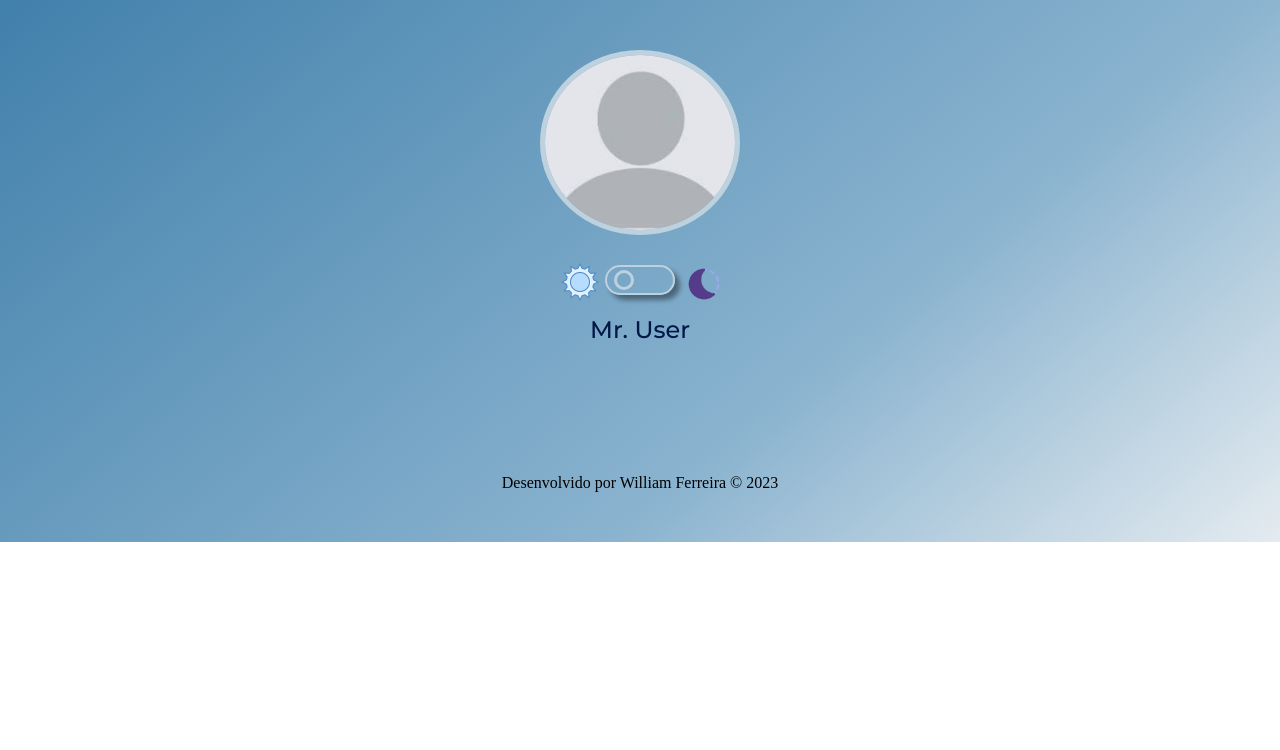
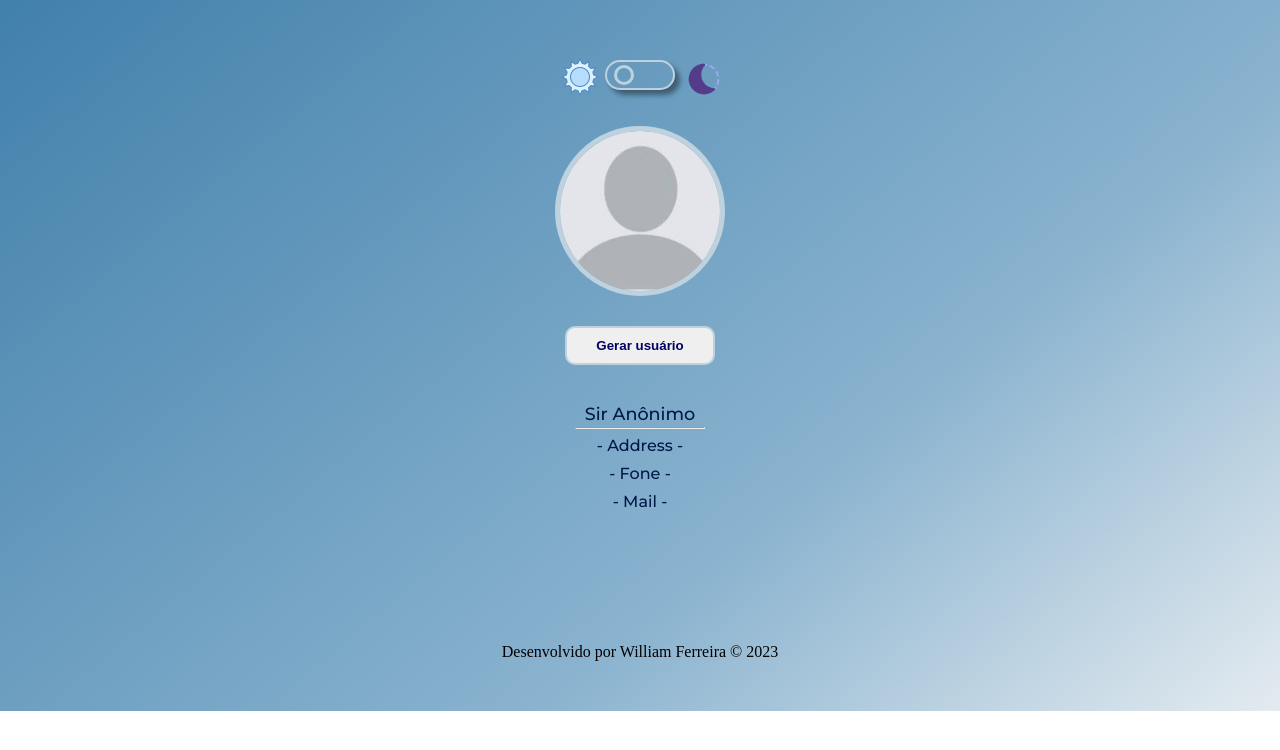
Before and after one commit to william-fs/random_user, a plain HTML site: page index.html in a window 1280 px wide. Drawn offline with Linux system fonts and the light colour scheme; no server answers.

Commit message:
Finalizado a lógica de requisição da API e implementação no html

```diff
--- a/index.html
+++ b/index.html
@@ -3,7 +3,7 @@
 <head>
     <meta charset="UTF-8">
     <meta name="viewport" content="width=device-width, initial-scale=1.0">
-    <title>Links Sociais</title>
+    <title>Random User</title>
 
     <link rel="preconnect" href="https://fonts.googleapis.com">
     <link rel="preconnect" href="https://fonts.gstatic.com" crossorigin>
@@ -16,10 +16,6 @@
         <div class="container">
             <div class="usuario">
                 <div class="container">
-                    <img class="avatar" src="img/avatar.png" alt="">
-                </div>
-                <div class="container">
-
                     <label class="check" for="mode-color">
                         <img class="icon light-icon" src="img/light-icon.png" alt="">
                         <span class="check-center">
@@ -27,9 +23,20 @@
                         </span>
                         <img class="icon dark-icon" src="img/dark-icon.png" alt="">
                     </label>
-
                 </div>
-                <h2>Mr. User</h2>
+                <br>
+                <br>
+                <div class="container">
+                    <img id="imgUser"" class="avatar" src="img/avatar.png" alt="">
+                </div>
+                <button id="btnGerar" class="btnGerar">Gerar usuário</button>
+                <div class="infoUser">
+                    <p class="userTxt" id="userName">Sir Anônimo</p>
+                    <hr>
+                    <p class="userTxt _fz" id="userAddress">- Address -</p>
+                    <p class="userTxt _fz" id="userFone">- Fone -</p>
+                    <p class="userTxt _fz" id="userMail">- Mail -</p>
+                </div>
             </div>
         </div>
 
--- a/script.js
+++ b/script.js
@@ -1,10 +1,8 @@
 // Ligh/Dark Mode
-
 let modeColor = document.querySelector("#mode-color");
 let checkCenter = document.querySelector(".check-center");
 let lightIcon = document.querySelector(".light-icon");
 let darkIcon = document.querySelector(".dark-icon");
-
 
 modeColor.addEventListener("change", (event) => {
     if(event.currentTarget.checked) {
@@ -21,12 +19,34 @@ modeColor.addEventListener("change", (event) => {
 })
 
 // Consumo API fake user
-fetch("https://randomuser.me/api/?results=1")
+const btnGerar = document.querySelector("#btnGerar");
+btnGerar.addEventListener("click", makeUser);
+
+function makeUser() {
+    fetch("https://randomuser.me/api/?results=1")
     .then((response) => {
         return response.json();
     })
     .then((data) => {
+        let userName = document.querySelector("#userName");
+        let imgUser = document.querySelector("#imgUser");
+        let userAddress = document.querySelector("#userAddress");
+        let userFone = document.querySelector("#userFone");
+        let userMail = document.querySelector("#userMail");
         let user = data.results[0];
         let name = `${user.name.title} ${user.name.first} ${user.name.last}`;
-        console.log(name);
+        let userImgLarge = user.picture.large;
+        let adress = user.location;
+
+        imgUser.setAttribute("src", userImgLarge);
+        userName.innerText = name;
+        userAddress.innerText = `Rua ${adress.street.name}, ${adress.street.number} - Cidade: ${adress.city} - Estado: ${adress.state} - País: ${adress.country}`;
+        userFone.innerText = `Telefone: ${user.phone}`;
+        userMail.innerText = `E-mail: ${user.email}`;
     })
+    .catch((error) => {
+        console.log("Error");
+        console.log(error);
+        userName.innerText = "Error, try again please"
+    })
+}
--- a/style.css
+++ b/style.css
@@ -33,7 +33,7 @@ html {
 
 .check {
     margin: auto;
-    margin-top: 30px;
+    margin-top: 10px;
     width: 70px;
     height: 30px;
     cursor: pointer;
@@ -85,20 +85,32 @@ html {
 }
 
 .avatar {
-    max-width: 200px;
-    max-height: 200px;
+    max-width: 170px;
+    height: 170px;
     width: 100%;
-    height: 100%;
     border-radius: 50%;
     border: 5px solid var(--cor-border);
 }
 
-.usuario h2 {
+.infoUser {
+    max-width: 400px;
+    width: 100%;
+    padding-left: 20px;
+    padding-right: 20px;
+}
+
+.userTxt {
     color: var(--cor-txt);
-    margin-top: 20px;
-    font-size: 1.5em;
+    font-size: 1.1rem;
     font-family: 'Montserrat', sans-serif;
     font-weight: 500;
+    padding: 3px;
+    margin-top: 5px;
+}
+
+.userTxt._fz {
+    font-size: 1rem;
+    padding: 2px;
 }
 
 .icon {
@@ -117,10 +129,30 @@ html {
     top: -67px;
 }
 
-
 .btn-mode {
     width: 100px;
     margin-top: 20px;
+}
+
+.btnGerar {
+    width: 150px;
+    margin: auto;
+    margin-top: 30px;
+    margin-bottom: 30px;
+    padding: 10px 20px;
+    border-radius: 10px;
+    cursor: pointer;
+    border: 2px solid var(--cor-border);
+    color: rgb(1, 1, 102);
+    font-weight: bold;
+    transform: scale(1);
+    transition: all 0.2s;
+}
+
+.btnGerar:hover {
+    background-color: #cadeec;
+    transform: scale(1.02);
+    transition: all 0.2s;
 }
 
 @keyframes logoLight {
```
